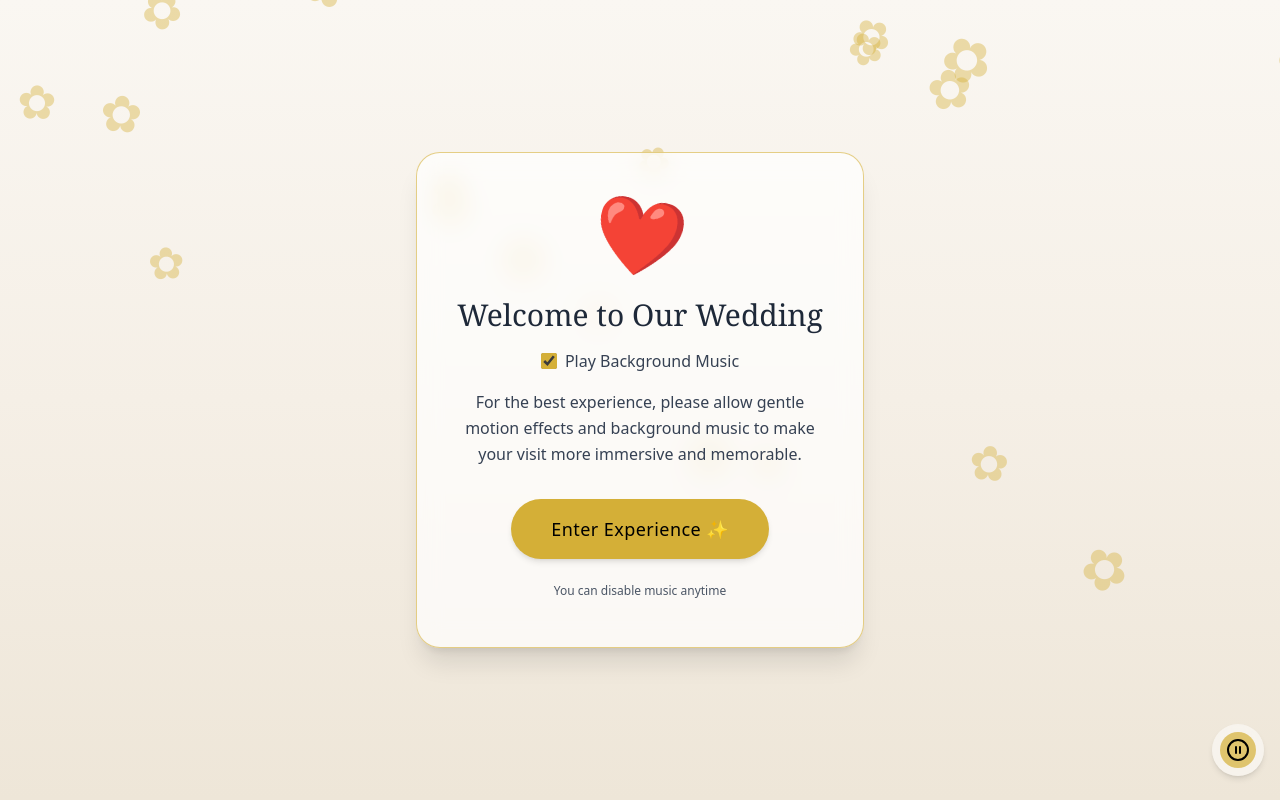
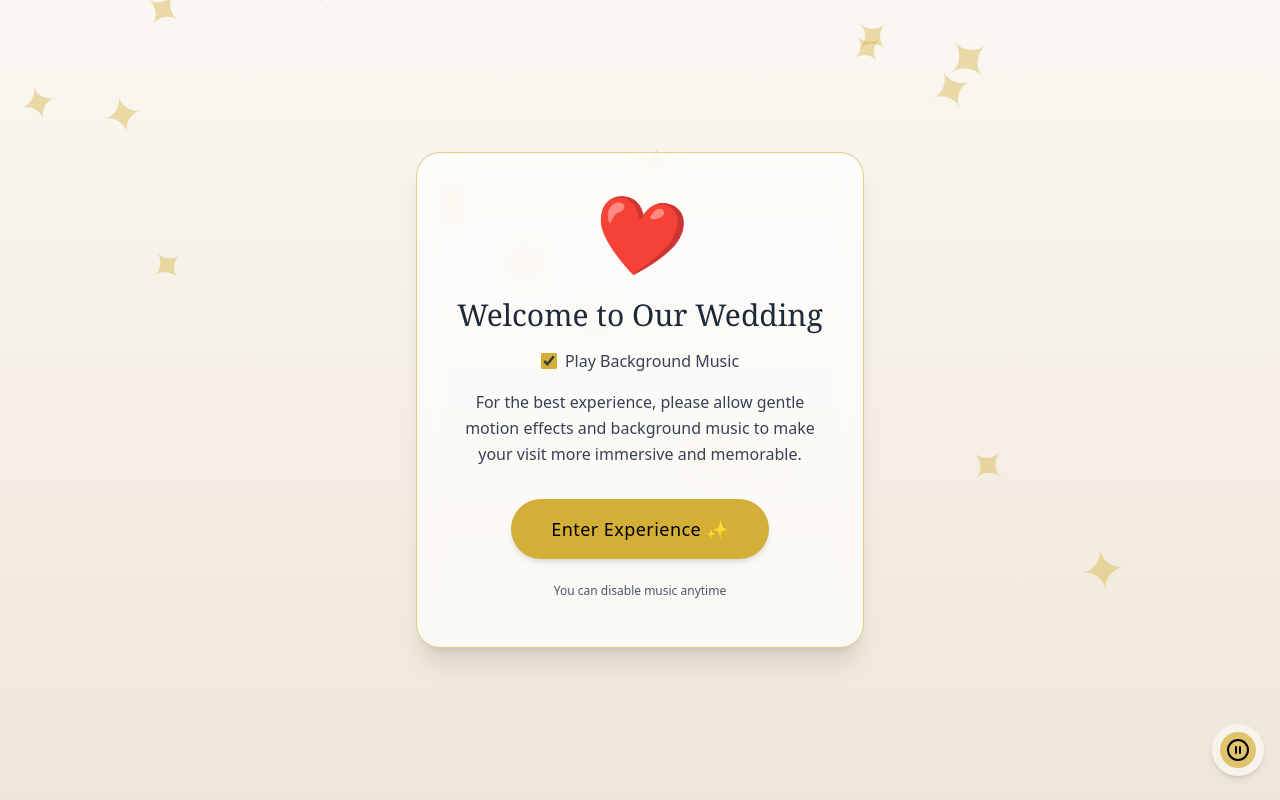
Before and after one commit to wolfAC/wedding-website, a React (Vite) app: page / in a window 1280 px wide. Built offline with nearby package versions, Linux system fonts and the light colour scheme.

Commit message:
add stars

```diff
--- a/src/components/experienceGate/experienceGate.tsx
+++ b/src/components/experienceGate/experienceGate.tsx
@@ -63,7 +63,7 @@ export default function ExperienceGate({ onEnter }: { onEnter: () => void }) {
             ease: "linear",
           }}
         >
-          ✿
+          ✦
         </motion.span>
       ))}
 
```
